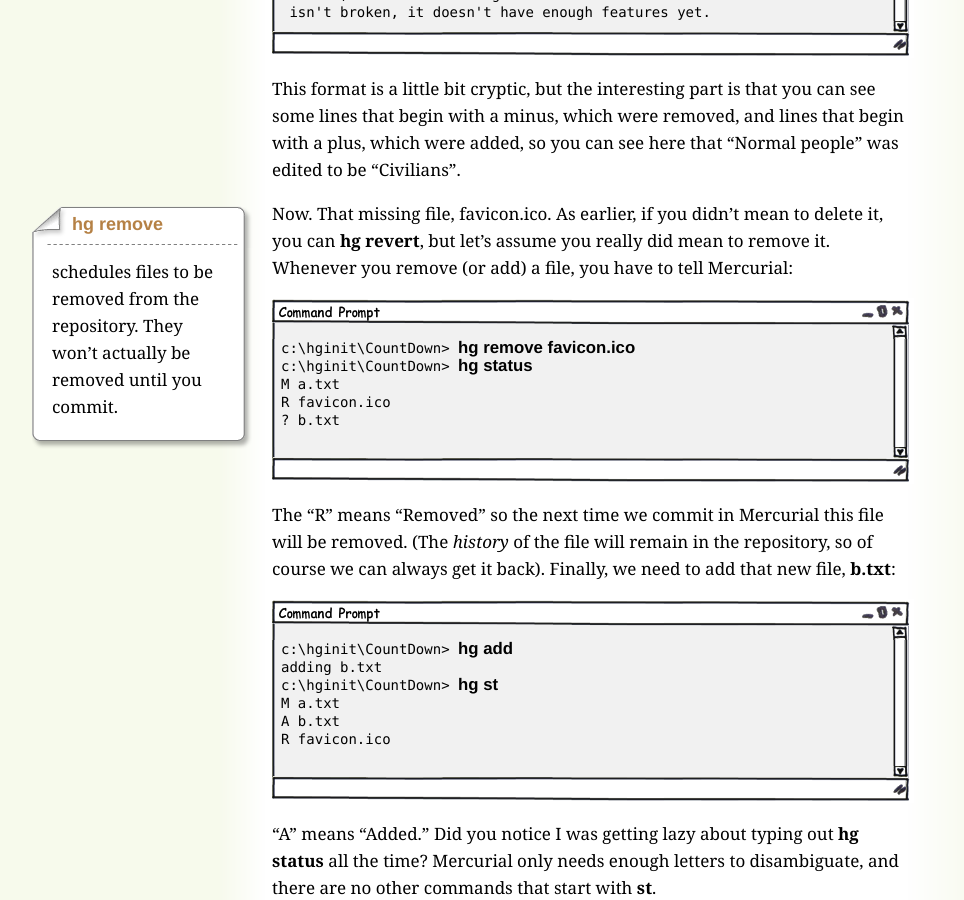
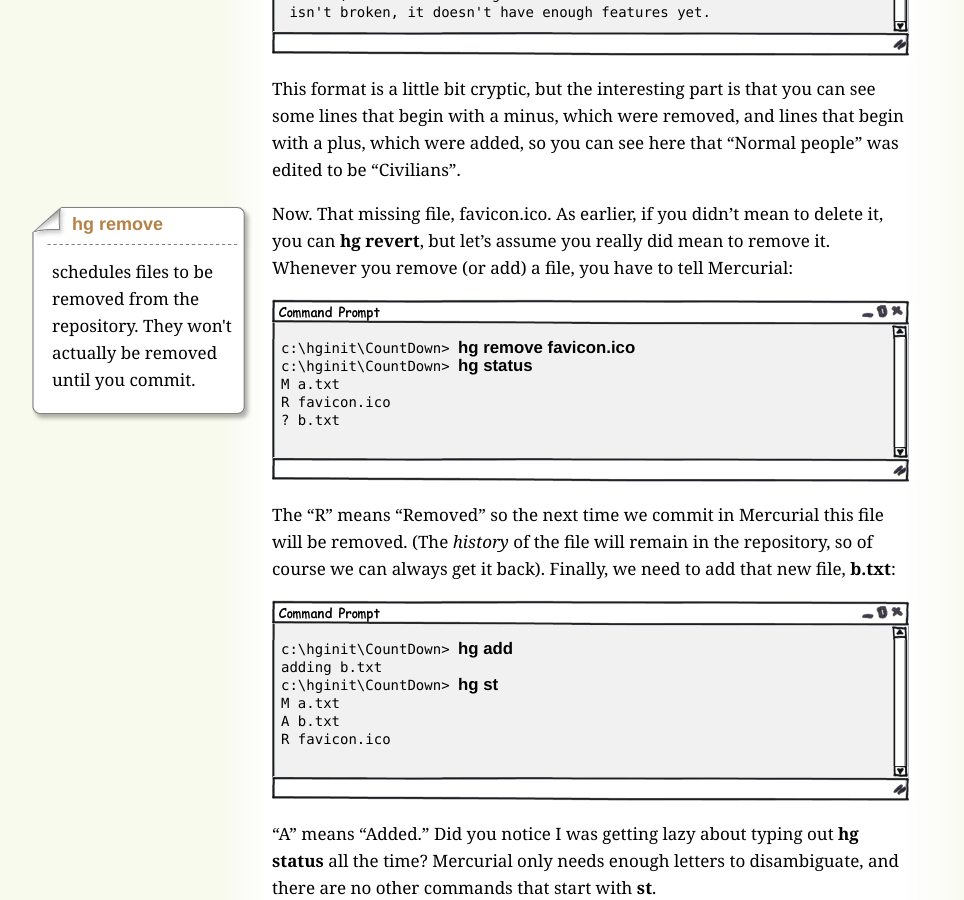
Before and after one commit to hginit/hginit.github.io, a Jekyll site: the page built from 01.html, in a window 1280 px wide and 900 px high, scrolled down 10240 px. Shown: the whole window, without its empty margins (38-1002 px from the left). Built offline with Jekyll 4.4.1, drawn with Linux system fonts in a browser that asks for light colours.

Commit message:
more cheats

```diff
--- a/01.html
+++ b/01.html
@@ -79,16 +79,12 @@
     </pre>
     <div class="codebottom"> </div>
   </div>
-  <div class="cheat">
-  </div>
   <p>&#8230; there&#8217;s my code, and you type <strong>hg init</strong>:</p>
-  <div class="cheatcontent" style="margin-top:-50px">
-    <div class="cheattop">
-      <div class="command">hg init</div>
-    </div>
-    <p class="cheattext">creates a repository</p>
-    <img src="i/cheatbot.png" width="241" height="41" />
-  </div>
+  {% include cheat.html
+   top="-50"
+   command="hg init"
+   text="creates a repository"
+  %}
   <div class="codesnippet">
     <div class="codetop"> </div>
     <pre class="cl">
@@ -117,13 +113,13 @@
   </div>
   <p>That&#8217;s the repository! It&#8217;s a directory full of everything Mercurial needs. Settings, old version of files, tags, an extra pair of socks for when it rains, etc. <em>Don&#8217;t go in there.</em> You are almost never going to want to mess with that directory directly.</p>
   <p>OK, now that we have a fresh new repository, we&#8217;re going to want to add all these source files to it. That&#8217;s easy, too: just type <strong>hg add</strong>.</p>
-  <div class="cheatcontent" style="margin-top:-60px">
-    <div class="cheattop">
-      <div class="command">hg add</div>
-    </div>
-    <p class="cheattext">schedules files to be added to the repository. They won&#8217;t actually be added until you commit </p>
-    <img src="i/cheatbot.png" width="241" height="41" />
-  </div>
+
+  {% include cheat.html
+   top="-60"
+   command="hg add"
+   text="schedules files to be added to the repository. They won&#8217;t actually be added until you commit"
+  %}
+
   <div class="codesnippet">
     <div class="codetop"> </div>
     <pre>
@@ -163,13 +159,12 @@
   <p>There&#8217;s still one more step&#8230; you have to <em>commit</em> your changes. What changes? The change of adding all those files.</p>
   <p>Why do you have to commit? With Mercurial, committing says &#8220;hey, the way the files look right now&#8212;please remember that.&#8221; It&#8217;s like making a copy of the whole directory&#8230; every time you have something that you&#8217;ve changed that you sorta like, you commit.</p>
   <!-- hg commit box -->
-  <div class="cheatcontent" style="margin-top:-80px">
-    <div class="cheattop">
-      <div class="command">hg commit</div>
-    </div>
-    <p class="cheattext">saves the current state of all files to the repository </p>
-    <img src="i/cheatbot.png" width="241" height="41" />
-  </div>
+  {% include cheat.html
+   top="-80"
+   command="hg commit"
+   text="saves the current state of all files to the repository"
+  %}
+
   <div class="codesnippet">
     <div class="codetop"> </div>
     <pre>
@@ -182,13 +177,11 @@
   <p>When you save and exit, your files will be committed.</p>
   <p>You can type <strong>hg log</strong> to see a history of changes. It&#8217;s like your repository&#8217;s blog:</p>
   <!-- hg log box -->
-  <div class="cheatcontent" style="margin-top:-50px">
-    <div class="cheattop">
-      <div class="command">hg log</div>
-    </div>
-    <p class="cheattext">shows the history of changes committed to the repository </p>
-    <img src="i/cheatbot.png" width="241" height="41" />
-  </div>
+  {% include cheat.html
+   top="-50"
+   command="hg log"
+   text="shows the history of changes committed to the repository"
+  %}
   <div class="codesnippet">
     <div class="codetop"> </div>
     <pre>
@@ -363,14 +356,11 @@
   <p>Thanks to Mercurial, though, when you&#8217;re unhappy with your changes, you can just issue
     the handy command <strong>hg revert</strong> which will immediately revert
   your directory back to the way it was at the time of the last commit.</p>
-  <!-- hg log box -->
-  <div class="cheatcontent" style="margin-top:-80px">
-    <div class="cheattop">
-      <div class="command">hg revert</div>
-    </div>
-    <p class="cheattext">revert changed files back to committed version  </p>
-    <img src="i/cheatbot.png" width="241" height="41" />
-  </div>
+  {% include cheat.html
+   top="-80"
+   command="hg revert"
+   text="revert changed files back to committed version"
+  %}
   <div class="codesnippet">
     <div class="codetop"> </div>
     <pre>
@@ -396,14 +386,11 @@
     <li>GOTO 1</li>
   </ol>
   <p>(I know. Between the Windows command prompt and the GOTO statements, I am the <em>least cool programmer</em> who ever lived.)</p>
-  <!-- hg log box -->
-  <div class="cheatcontent" style="margin-top:-10px">
-    <div class="cheattop">
-      <div class="command">hg status</div>
-    </div>
-    <p class="cheattext">shows a list of changed files</p>
-    <img src="i/cheatbot.png" width="241" height="41" />
-  </div>
+  {% include cheat.html
+   top="-10"
+   command="hg status"
+   text="shows a list of changed files"
+  %}
   <p>As time goes on, you may get confused about where you are and what
     changes you&#8217;ve made since the last commit. Mercurial keeps
     track of all that for you. All you have to do is type <strong>hg status</strong> and
@@ -432,13 +419,11 @@
   because it&#8217;s ALWAYS CHEERIOS. Anyway, a.txt has changed. What changed?</p>
   <p>There&#8217;s a command for that: <strong>hg diff</strong> tells you exactly what&#8217;s changed
   with a file since the last commit.</p>
-  <div class="cheatcontent" style="margin-top:-50px">
-    <div class="cheattop">
-      <div class="command">hg diff</div>
-    </div>
-    <p class="cheattext">shows what changed in a file  </p>
-    <img src="i/cheatbot.png" width="241" height="41" />
-  </div>
+  {% include cheat.html
+   top="-50"
+   command="hg diff"
+   text="shows what changed in a file"
+  %}
   <div class="codesnippet">
     <div class="codetop"> </div>
 <pre>c:\hginit\CountDown&gt; <strong>hg diff a.txt</strong>
@@ -458,16 +443,14 @@
     which were removed, and lines that begin with a plus, which
     were added, so you can see here that &#8220;Normal people&#8221; was edited to be &#8220;Civilians&#8221;.
   </p>
-  <!-- hg log box -->
-  <div class="cheatcontent" style="margin-top:-10px;">
-    <div class="cheattop">
-      <div class="command">hg remove</div>
-    </div>
-    <p class="cheattext">schedules files to be removed from
-      the repository. They won&#8217;t actually
-    be removed until you commit.  </p>
-    <img src="i/cheatbot.png" width="241" height="41" />
-  </div>
+  {% include cheat.html
+   top="-10"
+   command="hg remove"
+   text="schedules files to be removed from
+      the repository. They won't actually
+    be removed until you commit."
+  %}
+
   <p>
     Now. That missing file, favicon.ico. As earlier, if you didn&#8217;t mean to
     delete it, you can <strong>hg revert</strong>, but let&#8217;s assume you really did mean
@@ -539,14 +522,11 @@
 ignore for now.</p>
 <p>Remember that Mercurial keeps, in the repository, enough information
 to reconstruct any old version of any file.</p>
-<!-- hg log box -->
-<div class="cheatcontent" style="margin-top:-10px">
-  <div class="cheattop">
-    <div class="command">hg cat</div>
-  </div>
-  <p class="cheattext">shows any revision of any file.</p>
-  <img src="i/cheatbot.png" width="241" height="41" />
-</div>
+{% include cheat.html
+   top="-10"
+   command="hg cat"
+   text="shows any revision of any file."
+  %}
 <p>First of all, the simple command <strong>hg cat</strong> can be used to print any old version
 of a file. For example, to see what a.txt looks like now:</p>
 <div class="codesnippet">
@@ -599,14 +579,12 @@
   you would just <strong>hg update -r 103994</strong> and get some really
   cool anti-gravity sci-fi futuristic version of your source code.
 But of course, that is not possible.</p>
-<!-- hg log box -->
-<div class="cheatcontent" style="margin-top:-120px">
-  <div class="cheattop">
-    <div class="command">hg update</div>
-  </div>
-  <p class="cheattext">update the working directory to a particular revision </p>
-  <img src="i/cheatbot.png" width="241" height="41" />
-</div>
+{% include cheat.html
+   top="-120"
+   command="hg update"
+   text="update the working directory to a particular revision"
+  %}
+
 <p>What is possible is going <em>back</em> to any version. Watch:</p>
 <div class="codesnippet">
   <div class="codetop"> </div>
```
